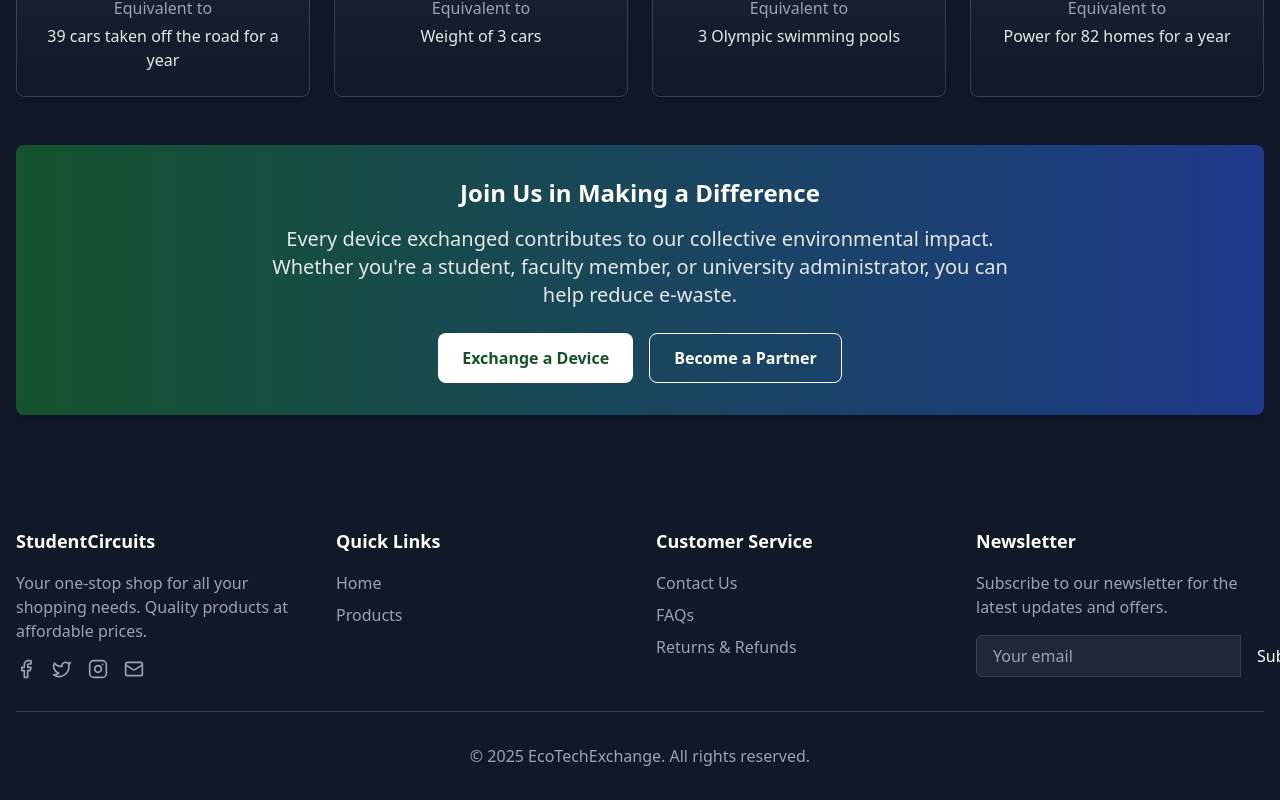
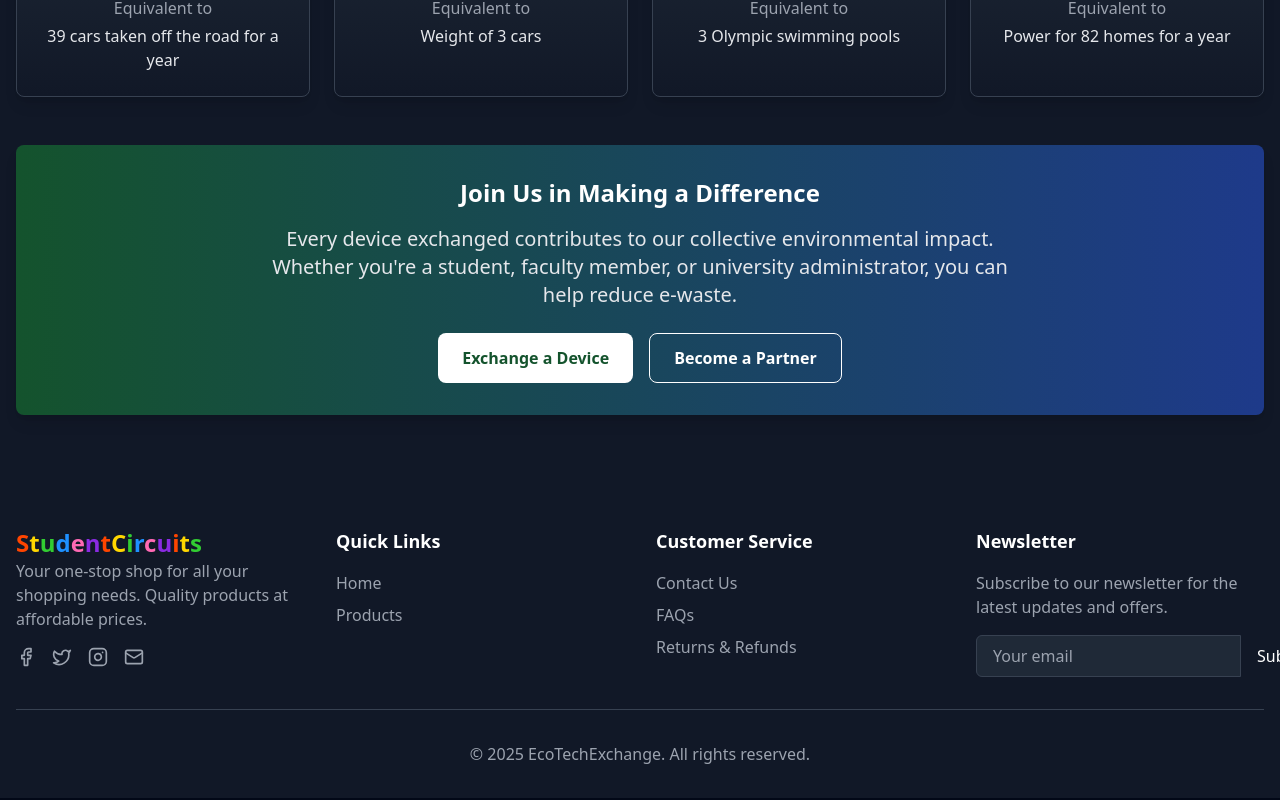
Before and after one commit to sachen-pather/my-ecommerce--prototype, a React (Vite) app: page /impact-dashboard in a window 1280 px wide. Shown: the part 1733-2533 px from the top of the page. Built offline with nearby package versions, Linux system fonts and the light colour scheme.

Commit message:
Update Footer.jsx

```diff
--- a/src/components/Footer.jsx
+++ b/src/components/Footer.jsx
@@ -8,8 +8,22 @@ const Footer = () => {
         <div className="grid grid-cols-1 md:grid-cols-4 gap-8">
           {/* Company Info */}
           <div>
-            <h3 className="text-lg font-semibold mb-4 text-white">
-              StudentCircuits
+            <h3 className="text-2xl font-extrabold">
+              <span style={{ color: "#FF4500" }}>S</span>
+              <span style={{ color: "#FFD700" }}>t</span>
+              <span style={{ color: "#32CD32" }}>u</span>
+              <span style={{ color: "#1E90FF" }}>d</span>
+              <span style={{ color: "#FF69B4" }}>e</span>
+              <span style={{ color: "#8A2BE2" }}>n</span>
+              <span style={{ color: "#FF4500" }}>t</span>
+              <span style={{ color: "#FFD700" }}>C</span>
+              <span style={{ color: "#32CD32" }}>i</span>
+              <span style={{ color: "#1E90FF" }}>r</span>
+              <span style={{ color: "#FF69B4" }}>c</span>
+              <span style={{ color: "#8A2BE2" }}>u</span>
+              <span style={{ color: "#FF4500" }}>i</span>
+              <span style={{ color: "#FFD700" }}>t</span>
+              <span style={{ color: "#32CD32" }}>s</span>
             </h3>
             <p className="text-gray-400 mb-4">
               Your one-stop shop for all your shopping needs. Quality products
```
